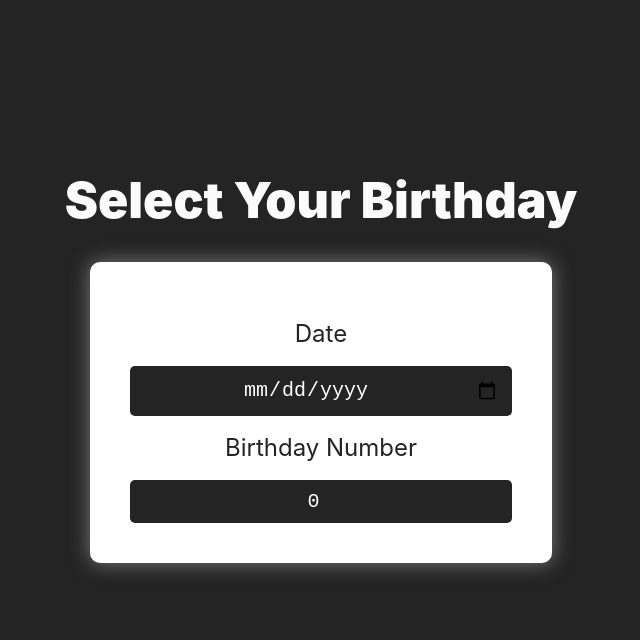
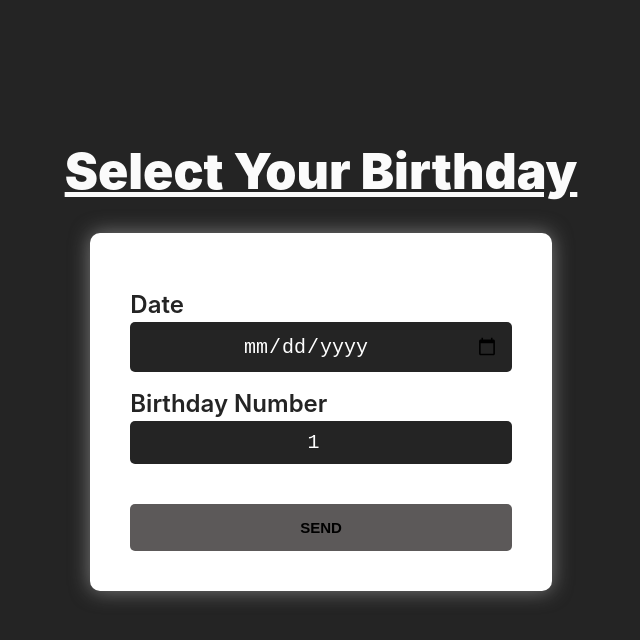
Before and after one commit to JulianBarbossa9/mathBirthday, a React (Vite) app: page / in a window 1280 px wide. Shown: the top 640 px of the page, without its empty margins (319-959 px from the left). Built offline with nearby package versions, Linux system fonts and the light colour scheme.

Commit message:
final adjustments in react

```diff
--- a/src/App.jsx
+++ b/src/App.jsx
@@ -1,142 +1,159 @@
 import { useState } from "react";
-import styled from '@emotion/styled'
-import moment from 'moment'
-import { addDays } from 'date-fns';
+import styled from "@emotion/styled";
+import moment from "moment";
+import { addDays } from "date-fns";
 
 const Input = styled.input`
   background-color: #242424;
   padding: 10px;
   color: #ffff;
-  margin-top: 20px;
+  margin-top: 5px;
   border: none;
   outline: none;
   text-align: center;
   font-size: 20px;
   border-radius: 5px;
-  font-family: "Roboto Mono",monospace;
-  ::-webkit-calendar-picker-indicator{
+  font-family: "Roboto Mono", monospace;
+  ::-webkit-calendar-picker-indicator {
     background-color: #242424;
     padding: 5px;
     border-radius: 3px;
   }
-`
+`;
 
 const Title = styled.h1`
   font-weight: 900;
   font-size: 50px;
-`
+  text-decoration: underline;
+`;
 
-const Container= styled.div`
+const Container = styled.div`
   width: 90%;
   max-width: 1000px;
   margin: 50px auto;
-	text-align: center;
+  /* text-align: center; */
   background: #fff;
   box-shadow: 0px 0px 20px 0px rgba(209, 209, 209, 0.5);
   padding: 40px;
   border-radius: 10px;
   display: flex;
   gap: 20px;
-`
+`;
 
 const Group = styled.div`
   display: flex;
   flex-direction: column;
-	width: 100%;
-`
+`;
 
 const Label = styled.label`
   width: 100%;
   font-size: 24px;
-	color:#242424;
-  font-weight: 500px;
+  color: #242424;
+  font-weight: 600;
   margin-top: 20px;
-`
+  text-align: left;
+`;
+
+const Button = styled.button`
+  padding: 15px;
+  border-radius: 5px;
+  background-color: #5c5959;
+  margin-top: 40px;
+  font-weight: bold;
+  font-size: 15px;
+  border: none;
+  cursor: pointer;
+
+  &:hover {
+    background-color: #7a7979;
+  }
+`;
+
+const Phara = styled.p`
+  color: #7a7979;
+  font-size: 20px;
+  margin-top: 10px;
+`;
+
+const Birthday = styled.p`
+  text-decoration: underline;
+  color: #2e2c2c;
+  font-size: 22px;
+  margin-bottom: 10px;
+  font-weight: 600;
+`;
+
+// --------------- //
+
+function App() {
+  const [dateSelect, setDateSelect] = useState({
+    date: "",
+    number: 1,
+  });
+
+  const [result, setResult] = useState([]);
 
 
 
-function App() {
-
-
-  const [ dateSelect, stateDate] = useState({
-    date:new Date(),
-    number: 0,
+  const handleChange = (e) => {
+    setDateSelect({
+      ...dateSelect,
+      [e.target.name]: e.target.value,
     });
-
-
-  console.log(dateSelect) // Sat Dec 03 2022 (esto es un objeto)
-
-  const handleChange = e => {
-    stateDate({
-      ...dateSelect,
-      [e.target.name]: e.target.value
-    })
-  }
-
+  };
 
   //Extract Data
   const { date, number } = dateSelect;
 
-  console.log(date)
 
-  var c = moment(date).add(10,'day').format('LL')
-  var d = moment("29402-01-05").add(100000005,'day').format('LL')
-
-  console.log("Futuro Cumple: " + c)
-  console.log("Futuro Cumple d: " + d)
+  function calcNextDays(number) {
+    let days_birth = [];
+    let dayBirth = new Date(date).getDate() + 1;
+    for (let i = 1; i <= number; i++) {
+      let days = dayBirth + Math.pow(10, i);
+      days_birth.push(days);
+    }
+    return days_birth;
+  }
 
 
-  // let dayBirth = date.getDate()
-  let dayBirth = new Date(date).getDate()
-  console.log("dia extraido: " + dayBirth)
-  let days_birth = []
-  function calcNextDays(number){
-    for (let i = 1; i <= number; i++){
-      let days = 1 + dayBirth+ Math.pow(10, i);
-      days_birth.push(days)
 
+  function calculate() {
+    let arrDates = [];
+    let posibleDays = calcNextDays(number);
+    for (let value of posibleDays) {
+      let finalDate = moment(date).add(value, "day").format("LL");
+      arrDates.push(finalDate);
     }
-    return days_birth
+    return arrDates;
   }
 
-  // let pp = calcNextDays(number)
-  // console.log(pp)
-
-  let arrDays = []
-  function calculate(){
-    let posible_days = calcNextDays(number)
-    // console.log("days " + posible_days)
-    // for (let i = 0; i <= posible_days.length; i++){
-    //   let finalDay =  moment(date).add(posible_days[i],'day').format('LL')
-    //   console.log(posible_days[i])
-    //   arrDays.push(finalDay)
-    // }
-    // }
-    //
-    // const resultadov2 = dateSelect.setDate()
-    // const resultado = dateSelect.getDate() + '/' + (dateSelect.getMonth() + 1) + '/' + dateSelect.getFullYear();
-  //   let dayModi = posible_days.forEach((num, index) => {
-  //     console.log('Indice - ' + index + ' Valor: ' + num)
-  //   // return arrDays
-  //   let result = arrDays.push(dayModi)
-  //   return result
-  // })
-    for (let value of posible_days){
-      console.log(value)
-      let finalDay =  moment(date).add(value,'day').format('LL')
-      arrDays.push(finalDay)
-    }
-    return arrDays
-}
-
-  let funCont = calculate()
-  console.log(funCont)
-
+  const onSubmit = () => {
+    console.log("Calculating...");
+    const funCont = calculate();
+    setResult(funCont);
+  };
 
   return (
     <>
+      {result.length > 0 ? (
+        <>
+          <Title>Your Next Birthday</Title>
+          <Container>
+            <Group>
+              <Birthday>Your Birthday: {date}</Birthday>
+              {result.map((date, index) => (
+                <Phara key={index}>{`Birthday # ${index + 1}: ${date}`}</Phara>
+              ))}
+              <Button type="submit" onClick={() => setResult([])}>RESET</Button>
+            </Group>
+          </Container>
+        </>
+      ) : (
+        <>
           <Title>Select Your Birthday</Title>
           <Container>
+            <form onSubmit={onSubmit}>
               <Group>
                 <Label>Date</Label>
                 <Input
@@ -144,6 +161,7 @@ function App() {
                   name="date"
                   onChange={handleChange}
                   value={date}
+                  required
                 />
                 <Label>Birthday Number</Label>
                 <Input
@@ -151,9 +169,15 @@ function App() {
                   name="number"
                   onChange={handleChange}
                   value={number}
+                  min="1"
+                  max="7"
                 />
+                <Button type="submit">SEND</Button>
               </Group>
+            </form>
           </Container>
+        </>
+      )}
     </>
   );
 }
```
Lines whose indentation alone changed are shown as unchanged.
